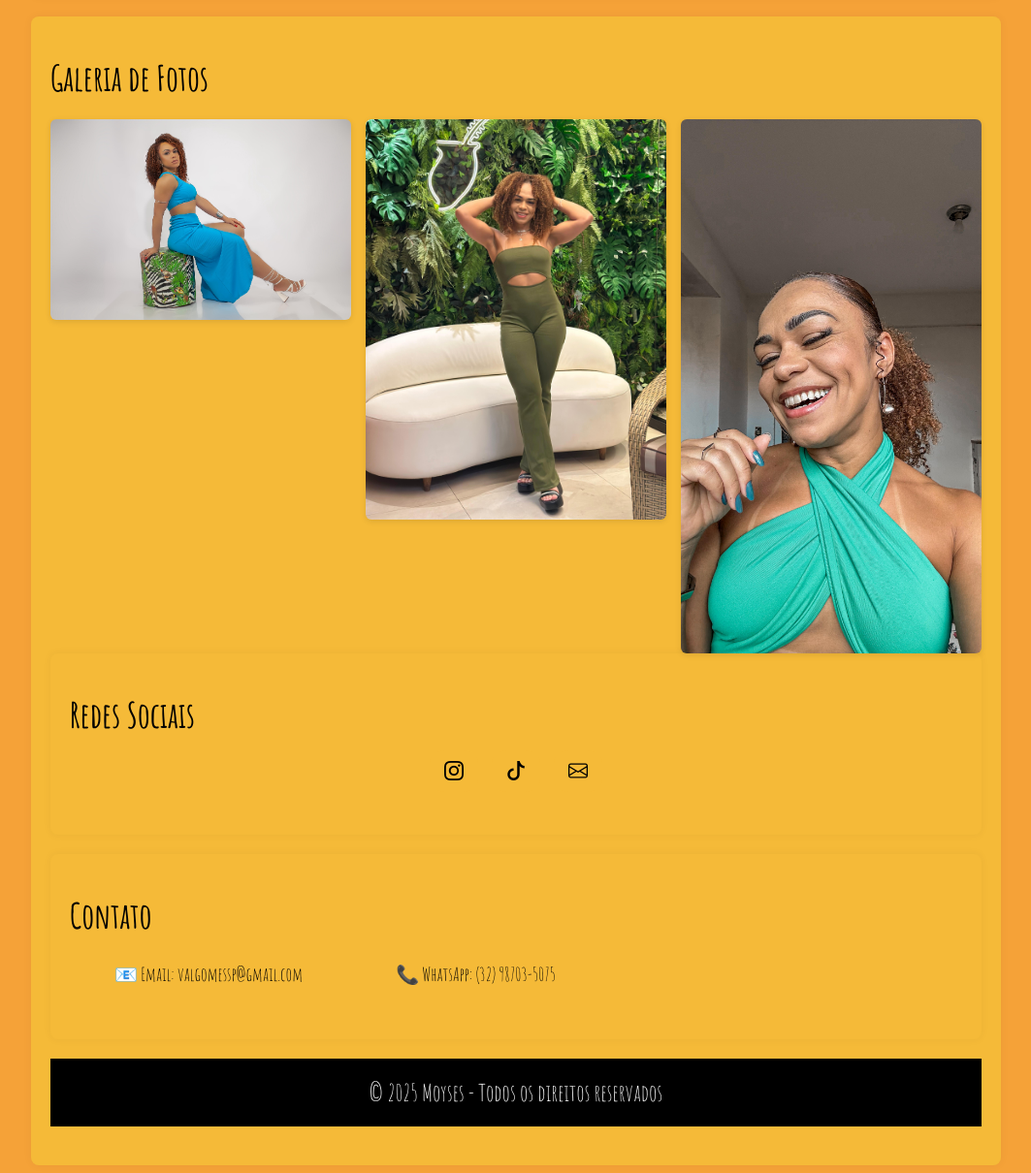
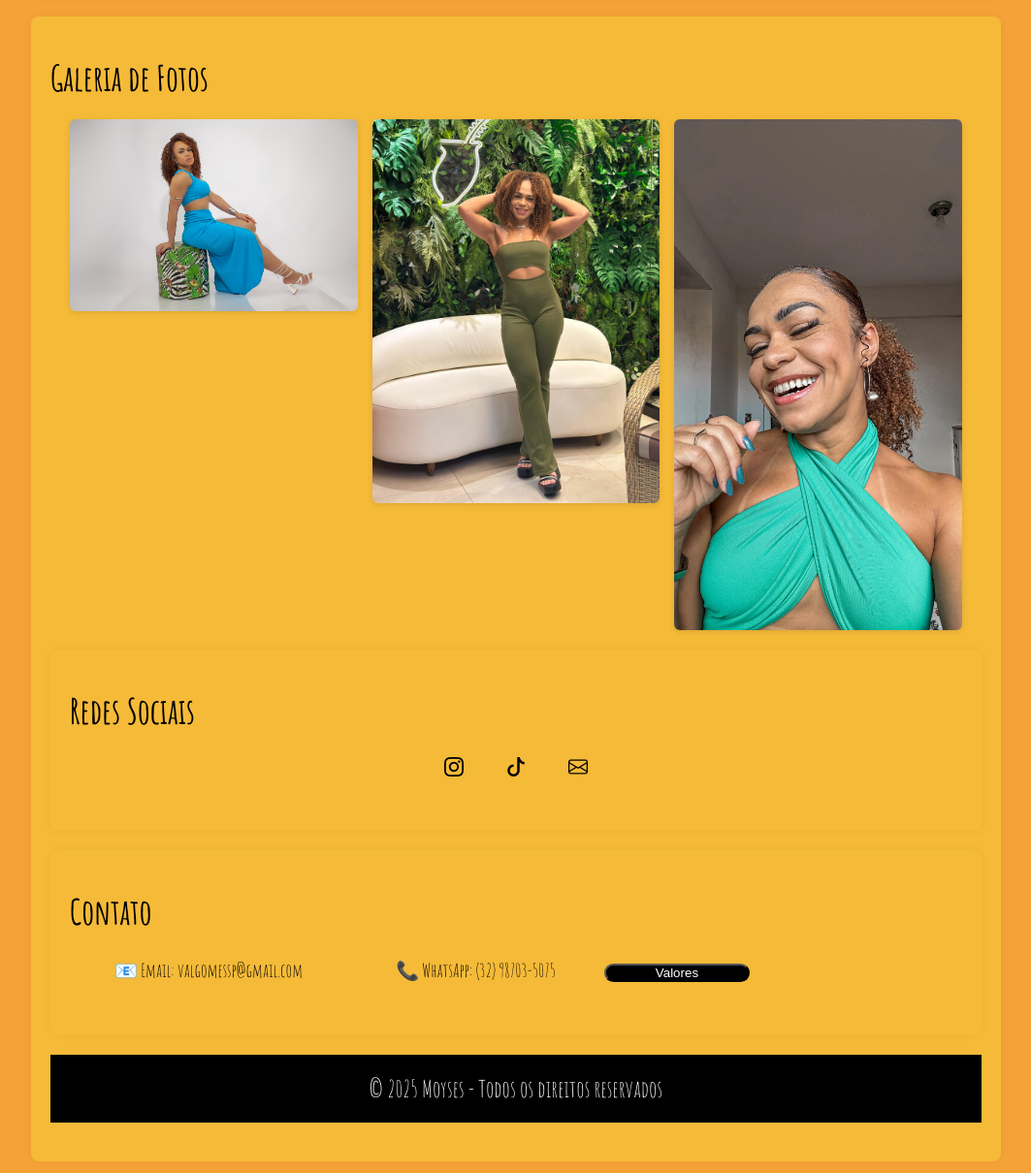
Before and after one commit to moyses30/Site-val-gomes, a plain HTML site: page index.html in a window 1280 px wide. Shown: the part 926-2136 px from the top of the page at 97% size, without its empty margins (108-1171 px from the left). Drawn offline with nearby package versions, Linux system fonts and the light colour scheme; a web font is replaced by a local one.

Commit message:
criando botão
Criando botão de valores

```diff
--- a/index.html
+++ b/index.html
@@ -97,6 +97,7 @@
     <h2>Contato</h2>
     <p id="email">📧 Email: valgomessp@gmail.com</p>
     <p>📞 WhatsApp: (32) 98703-5075</p>
+    <button id="botao" onclick="botao">Valores</button>
   </section>
 
   <footer>
@@ -104,4 +105,5 @@
   </footer>
 
 </body>
+
 </html>
--- a/style.css
+++ b/style.css
@@ -110,7 +110,8 @@
       display: grid;
       grid-template-columns: repeat(auto-fit, minmax(250px, 1fr));
       gap: 15px;
-      margin-top: 20px;
+      margin: 10px;
+      padding: 10px;
 
 
     }
@@ -212,6 +213,15 @@
 
 /*Estilo media fim*/
 
+/* botao valores*/
+#botao{
+  background: black;
+  border-radius: 10px 10px 10px 10px;
+  width: 150px;
+  color: white;
+
+}
+
 /* Animação começo */
 
 #txtanimado{
```
